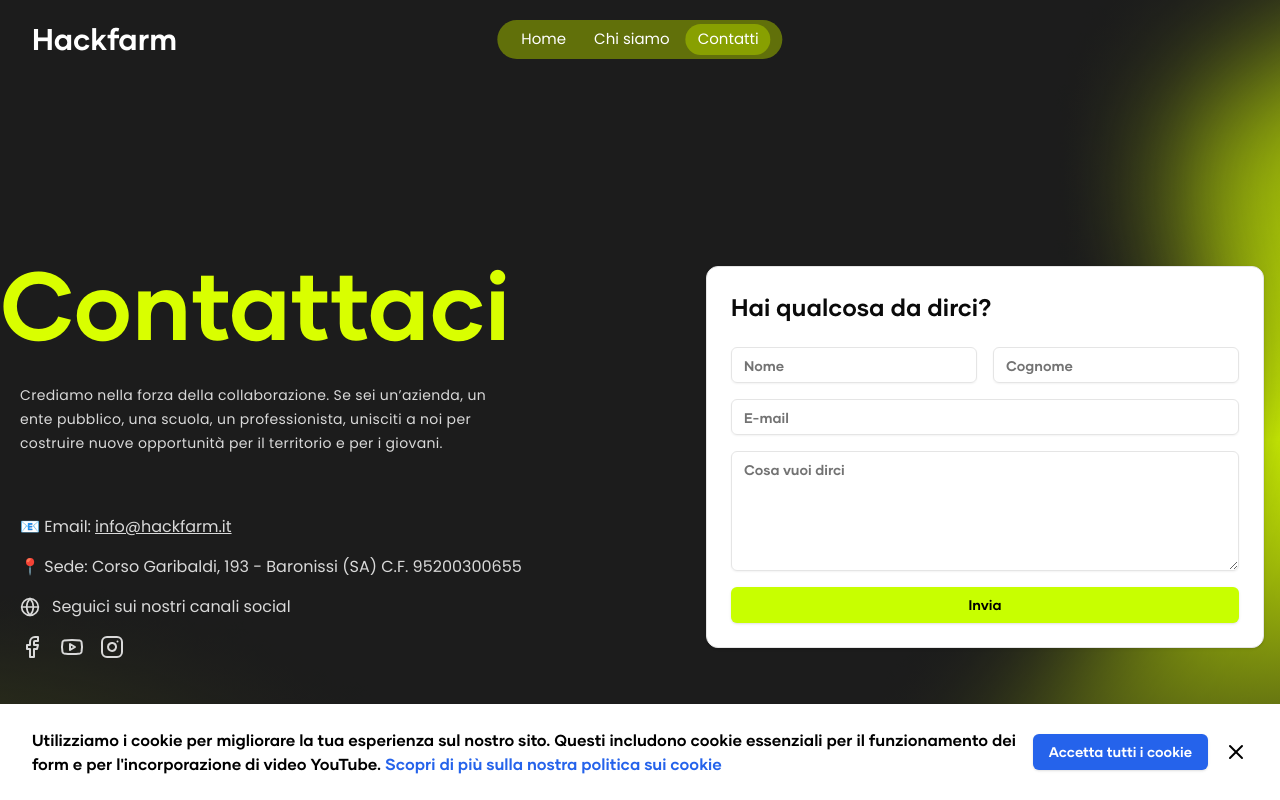
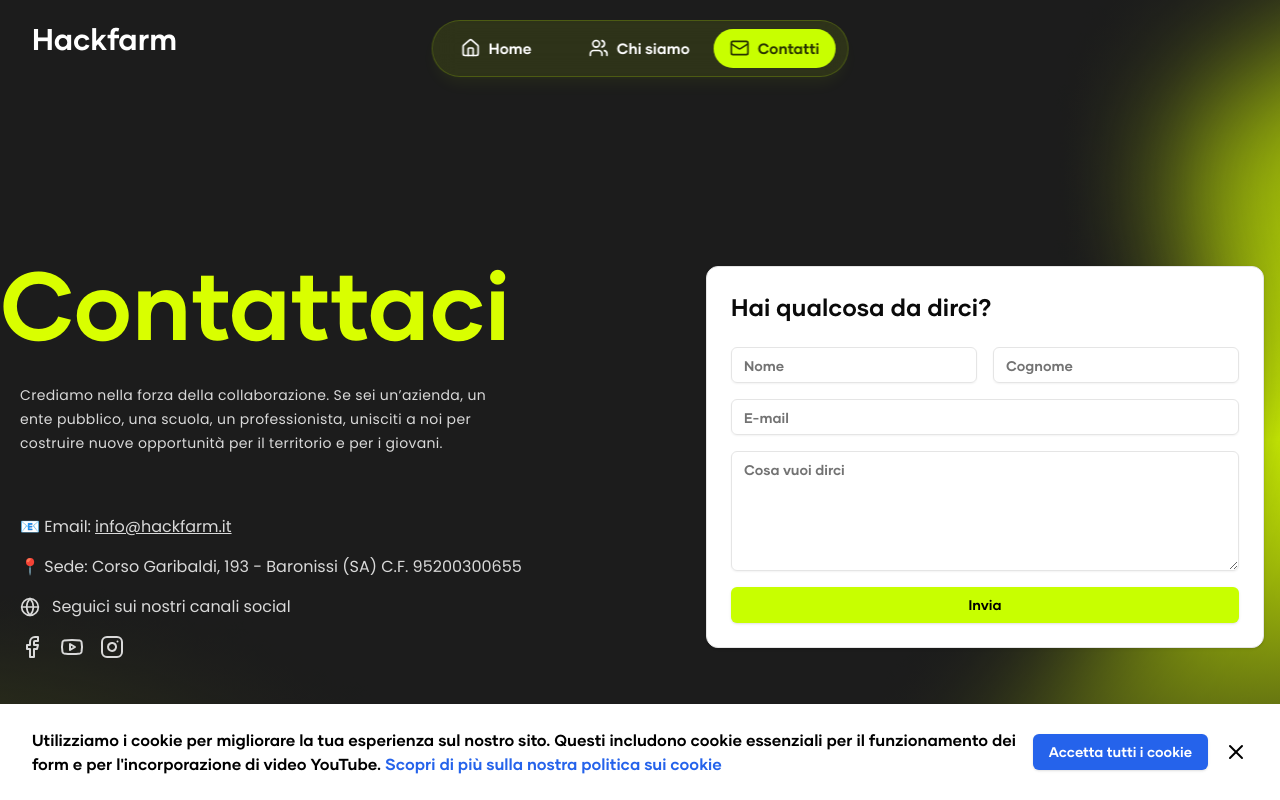
Before and after one commit to gerardonastri/hackfarm, a Next.js app: page /contact in a window 1280 px wide. Shown: the top 800 px of the page. Built offline with nearby package versions, Linux system fonts and the light colour scheme.

Commit message:
new navbar and email contact form activated

```diff
--- /dev/null
+++ b/app/(root)/api/send-email/route.js
@@ -0,0 +1,50 @@
+import nodemailer from "nodemailer";
+import { NextResponse } from "next/server";
+
+// Configura il trasporto SMTP
+const transporter = nodemailer.createTransport({
+  service: "gmail", // Puoi usare Gmail o altri provider SMTP
+  auth: {
+    user: process.env.EMAIL_USER, // Email
+    pass: process.env.EMAIL_PASS, // Password
+  },
+  debug: true, // Abilita i log del trasporto
+  logger: true,
+});
+
+// Handler per il metodo POST
+export async function POST(req) {
+  try {
+    const { name, email, message } = await req.json(); // Leggi il body della richiesta
+
+    // Configura l'email
+    const mailOptions = {
+      from: email || "noreply@example.com", // Mittente
+      to: "gerardonastri06@gmail.com", // Destinatario (mettere contact arredo)
+      subject: `Nuovo messaggio da ${name || "Anonimo"}`, // Oggetto
+      text: `Messaggio: ${message}\nEmail: ${email || "Non fornita"}`, // Contenuto
+    };
+
+    // Invia l'email
+    await transporter.sendMail(mailOptions);
+
+    return NextResponse.json(
+      { success: true, message: "Email inviata con successo." },
+      { status: 200 }
+    );
+  } catch (error) {
+    console.error("Errore nell'invio:", error);
+    return NextResponse.json(
+      { success: false, error: "Errore durante l'invio dell'email." },
+      { status: 500 }
+    );
+  }
+}
+
+// Handler per il metodo GET (opzionale)
+export async function GET() {
+  return NextResponse.json(
+    { message: "Utilizza il metodo POST per inviare un messaggio." },
+    { status: 200 }
+  );
+}
--- a/app/(root)/contact/_components/contact-form.tsx
+++ b/app/(root)/contact/_components/contact-form.tsx
@@ -47,14 +47,27 @@ export default function ContactForm() {
   });
 
   async function onSubmit(data: FormValues) {
+    const { nome, cognome, email, messaggio } = data;
+    const payload = {
+      name: `${nome} ${cognome}`, // Rinomina fullName in name
+      email, // email rimane invariato
+      message: messaggio, // Rinomina description in message
+    };
     try {
-      // Simula una chiamata API
-      await new Promise((resolve) => setTimeout(resolve, 1000));
-      toast({
-        title: "Messaggio inviato",
-        description: "Il tuo messaggio è stato inviato con successo!",
-        action: <ToastAction altText="Chiudi">Chiudi</ToastAction>,
+       // Simula una chiamata API
+       const response = await fetch("/api/send-email", {
+        method: "POST",
+        headers: { "Content-Type": "application/json" },
+        body: JSON.stringify(payload),
       });
+
+      if (response.ok) {
+        toast({
+          title: "Messaggio inviato",
+          description: "Il tuo messaggio è stato inviato con successo!",
+          action: <ToastAction altText="Chiudi">Chiudi</ToastAction>,
+        });
+      }
       form.reset();
     } catch (error) {
       toast({
--- a/components/layout/FixedBar.tsx
+++ b/components/layout/FixedBar.tsx
@@ -1,42 +1,75 @@
-"use client";
-import Link from "next/link";
-import React from "react";
-import { usePathname } from "next/navigation";
+"use client"
+
+import Link from "next/link"
+import { usePathname } from "next/navigation"
+import { Home, Users, Mail } from "lucide-react"
+import { motion } from "framer-motion"
 
 const FixedBar = () => {
-  const pathname = usePathname();
+  const pathname = usePathname()
 
   const links = [
     {
       text: "Home",
       link: "",
+      icon: Home,
     },
     {
       text: "Chi siamo",
       link: "about",
+      icon: Users,
     },
     {
       text: "Contatti",
       link: "contact",
+      icon: Mail,
     },
-  ];
+  ]
+
   return (
-    <div className="sm:bg-[#88a001a3] bg-[#88A001] flex items-center justify-between sm:justify-normal gap-x-1 fixed bottom-[50px] sm:top-5 sm:bottom-[unset] rounded-[1.5rem] px-3 py-1 left-[50%] translate-x-[-50%] w-[80%] mx-auto sm:w-[unset]">
-      {links.map((item, i) => (
+    <nav className="fixed sm:top-5 bottom-[50px] sm:bottom-[unset] left-[50%] translate-x-[-50%] z-50">
+      <div className="backdrop-blur-md bg-[rgb(200_255_0_/_0.1)] border border-[rgb(200_255_0_/_0.2)] flex items-center gap-2 rounded-full px-3 py-2 w-[90vw] sm:w-auto shadow-lg shadow-[rgb(200_255_0_/_0.05)]">
+        {links.map((item, i) => {
+          const isActive = item.link === pathname.split("/")[1]
+          const Icon = item.icon
+
+          return (
             <Link
-          className={`px-3 py-1 text-white rounded-[1.5rem] text-[15px] font-secondary ${
-            item.link === pathname.split("/")[1]
-              ? "bg-[#b6ce32] sm:bg-[#88A001]"
-              : ""
-          }`}
               href={`/${item.link}`}
               key={i}
+              className="relative flex-1 sm:flex-initial min-w-[80px] sm:min-w-[120px]"
             >
-          {item.text}
+              <motion.div
+                className={`
+                  flex flex-col sm:flex-row items-center justify-center sm:justify-start gap-1 sm:gap-2
+                  px-2 sm:px-4 py-2 rounded-full text-[13px] sm:text-[15px] font-medium
+                  transition-colors duration-200
+                  ${
+                    isActive
+                      ? "text-black bg-[rgb(200_255_0)] font-semibold"
+                      : "text-white hover:text-[rgb(200_255_0)] hover:bg-white/5"
+                  }
+                `}
+                whileHover={{ scale: 1.05 }}
+                whileTap={{ scale: 0.95 }}
+                transition={{ type: "spring", stiffness: 400, damping: 17 }}
+              >
+                <Icon className={`w-5 h-5 ${isActive ? "text-black" : ""}`} />
+                <span className="whitespace-nowrap text-center sm:text-left">{item.text}</span>
+                {isActive && (
+                  <motion.div
+                    className="absolute inset-0 rounded-full bg-[rgb(200_255_0_/_0.2)]"
+                    layoutId="navbar-active"
+                    transition={{ type: "spring", bounce: 0.2, duration: 0.6 }}
+                  />
+                )}
+              </motion.div>
             </Link>
-      ))}
+          )
+        })}
       </div>
-  );
-};
+    </nav>
+  )
+}
 
-export default FixedBar;
+export default FixedBar
--- a/package.json
+++ b/package.json
@@ -19,6 +19,7 @@
     "framer-motion": "^11.12.0",
     "lucide-react": "^0.462.0",
     "next": "15.0.3",
+    "nodemailer": "^6.9.16",
     "radix-ui": "^1.0.1",
     "react": "19.0.0-rc-66855b96-20241106",
     "react-dom": "19.0.0-rc-66855b96-20241106",
```
Also changed, not shown: 1 other file (tests, documents, lock files or other folders). Lines whose indentation alone changed are shown as unchanged.
